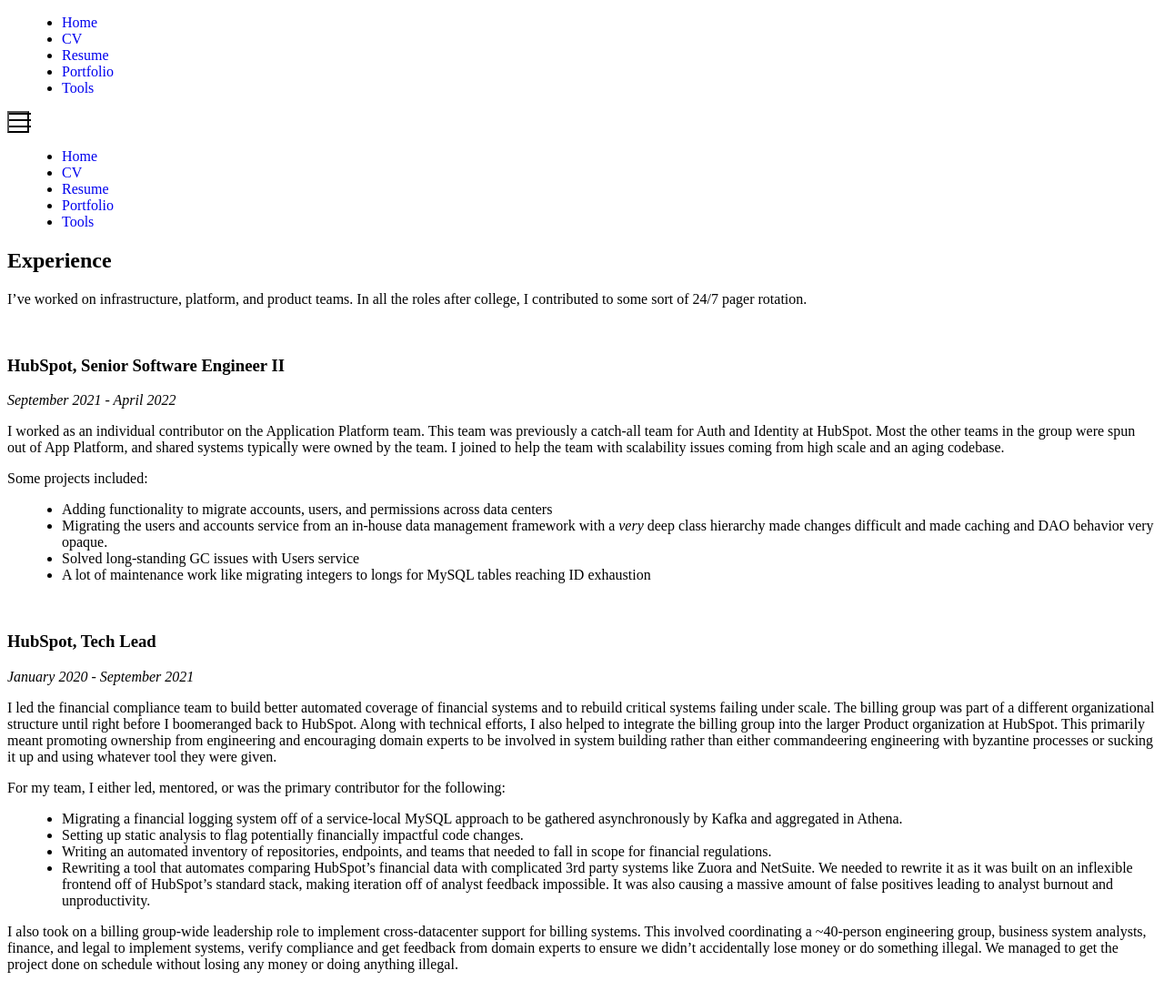
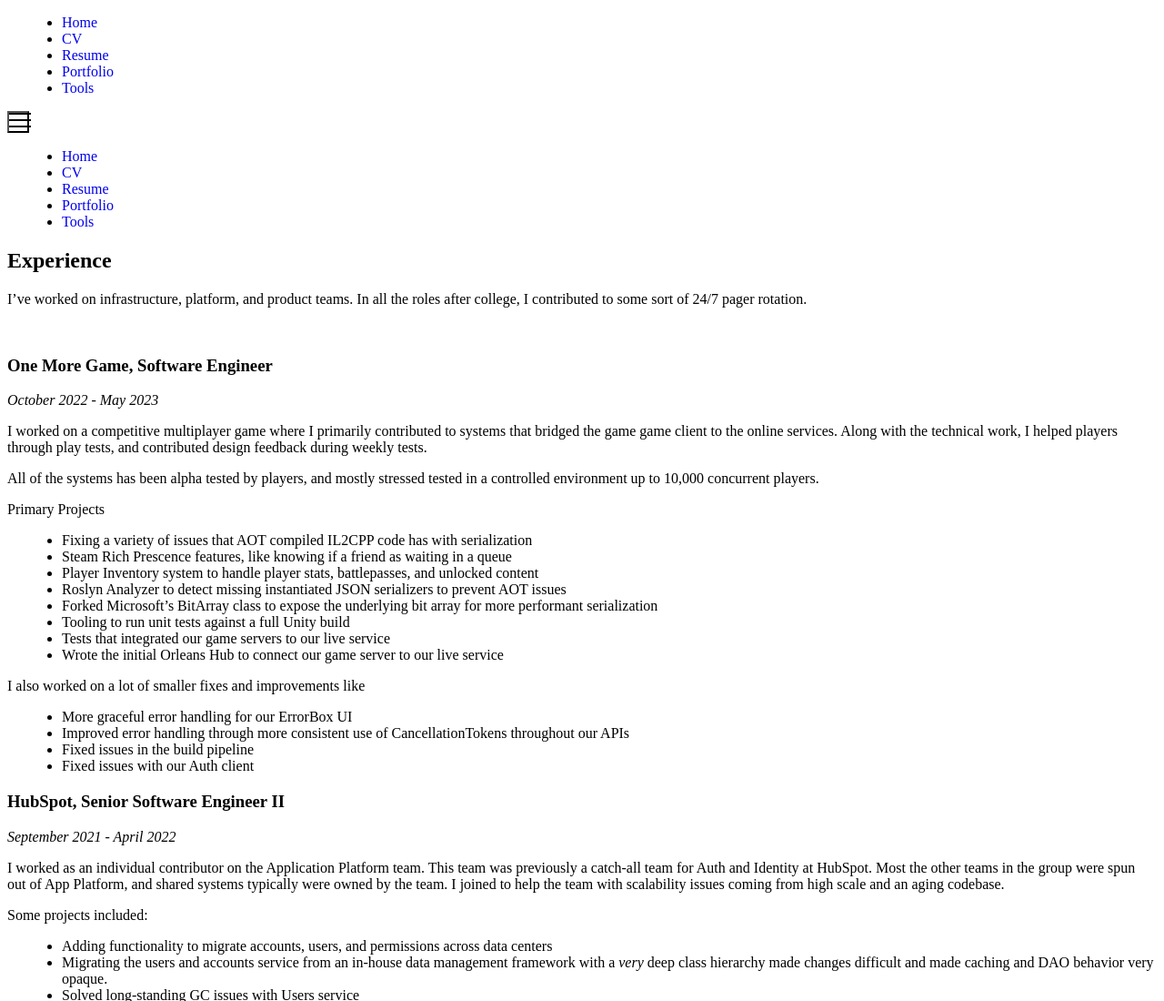
Before and after one commit to WilliamHammond/Personal-Site, an Eleventy site: page src/cv/cv.md in a window 1280 px wide. Shown: the top 1100 px of the page at 91% size. Built offline with nearby package versions, Linux system fonts and the light colour scheme; Eleventy itself is replaced by a stand-in of ours; files that its build step writes are made by us from their sources; what outdent would draw is missing.

Commit message:
Update CV for One More Game

```diff
--- a/src/cv/cv.md
+++ b/src/cv/cv.md
@@ -13,6 +13,29 @@ In all the roles after college, I contributed to some sort of 24/7 pager rotatio
 
 <br />
 
+### One More Game, Software Engineer
+
+_October 2022 - May 2023_
+
+I worked on a competitive multiplayer game where I primarily contributed to systems that bridged the game game client to the online services. Along with the technical work, I helped players through play tests, and contributed design feedback during weekly tests.
+
+All of the systems has been alpha tested by players, and mostly stressed tested in a controlled environment up to 10,000 concurrent players.
+
+Primary Projects
+- Fixing a variety of issues that AOT compiled IL2CPP code has with serialization
+- Steam Rich Prescence features, like knowing if a friend as waiting in a queue
+- Player Inventory system to handle player stats, battlepasses, and unlocked content
+- Roslyn Analyzer to detect missing instantiated JSON serializers to prevent AOT issues
+- Forked Microsoft’s BitArray class to expose the underlying bit array for more performant serialization
+- Tooling to run unit tests against a full Unity build
+- Tests that integrated our game servers to our live service
+- Wrote the initial Orleans Hub to connect our game server to our live service
+
+I also worked on a lot of smaller fixes and improvements like
+- More graceful error handling for our ErrorBox UI
+- Improved error handling through more consistent use of CancellationTokens throughout our APIs
+- Fixed issues in the build pipeline
+- Fixed issues with our Auth client
 ### HubSpot, Senior Software Engineer II
 
 _September 2021 - April 2022_
```
